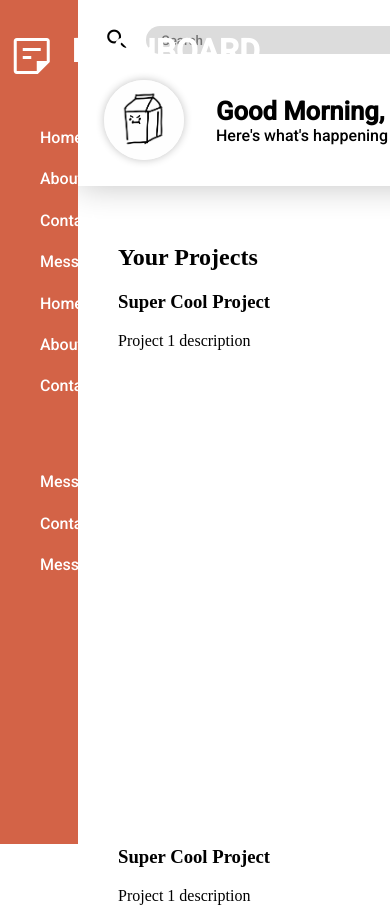
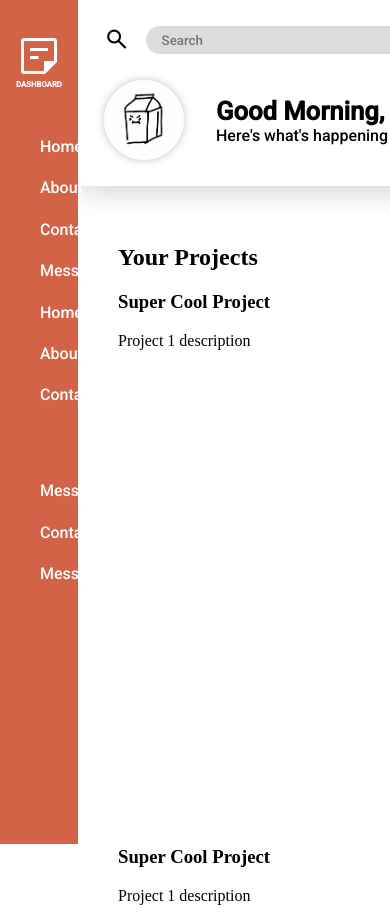
Before and after one commit to zephkelly/admin-dashboard, a plain HTML site: page index.html in a window 390 px wide. Shown: the top 918 px of the page. Drawn offline with nearby package versions, Linux system fonts and the light colour scheme.

Commit message:
Make navbar logo responsive

```diff
--- a/style.css
+++ b/style.css
@@ -41,13 +41,13 @@ nav a {
   color: white;
   margin: 0rem;
   font-family: "Roboto", sans-serif;
-  font-size: 2rem;
+  font-size: 2vw;
 }
 
 #nav-icon {
   color: white;
   font-size: 3rem;
-  padding-right: 1rem;
+  padding-right: 0.8vw;
 }
 
 main {
@@ -190,3 +190,15 @@ header {
     margin-right: -6%;
   }
 }
+
+@media (max-width: 1250px) {
+  .logo {
+    flex-direction: column;
+    align-items: center;
+    margin-left: 0;
+  }
+
+  #nav-icon {
+    padding: 0rem;
+  }
+}
```
